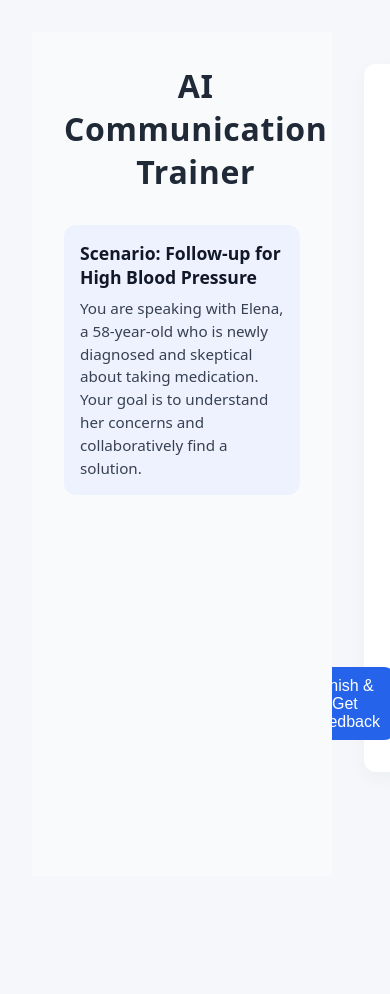
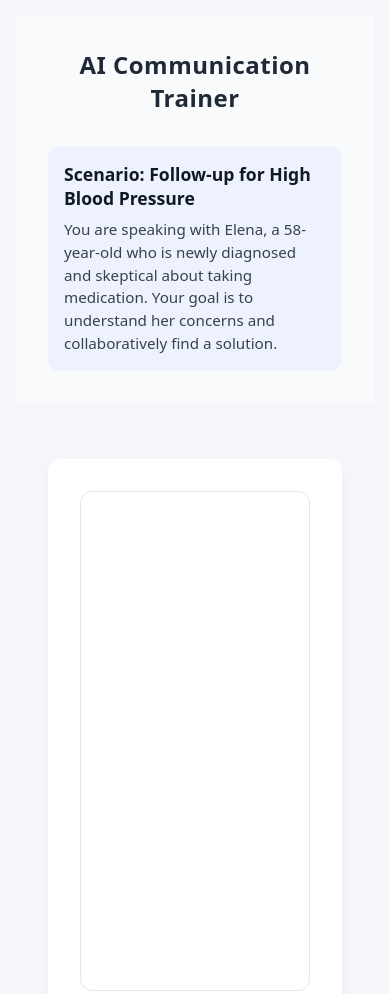
Before and after one commit to matusmandrak/medical-trainer-mvp, a website built with Vite: page frontend/index.html in a window 390 px wide. Shown: the top 994 px of the page. Before the commit the page ends 908 px from the top, so only its background shows below. Built offline with nearby package versions, Linux system fonts and the light colour scheme; no server answers.

Commit message:
Add responsive styles for mobile

```diff
--- a/frontend/style.css
+++ b/frontend/style.css
@@ -232,3 +232,23 @@ button:disabled {
   line-height: 1.5;
   color: #374151; /* gray-700 */
 }
+
+/* ---------------- Responsive: Mobile ---------------- */
+@media (max-width: 768px) {
+  body {
+    padding: 1rem;
+  }
+
+  .app-layout {
+    grid-template-columns: 1fr;
+  }
+
+  .app-sidebar {
+    width: 100%;
+    margin-bottom: 1.5rem;
+  }
+
+  .app-sidebar h1 {
+    font-size: 1.5rem;
+  }
+}
```
Also changed, not shown: 1 other file.
